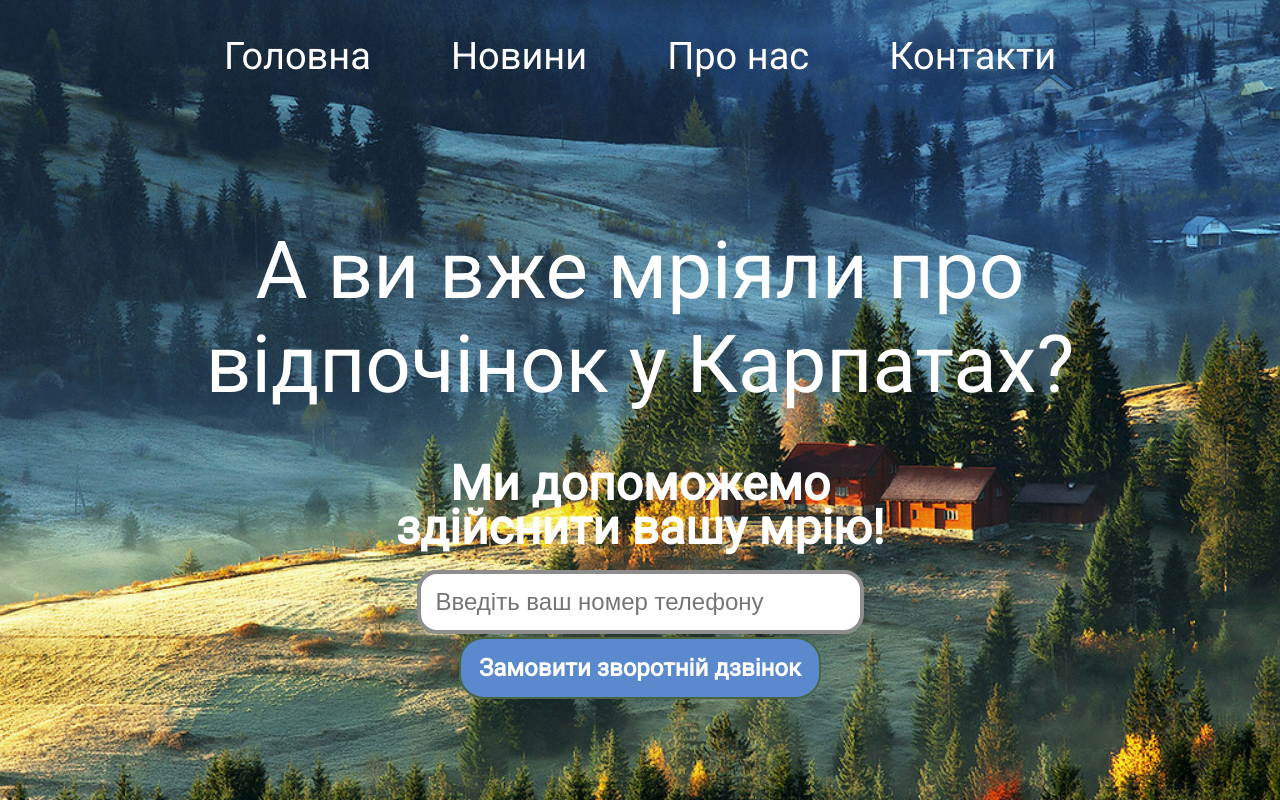
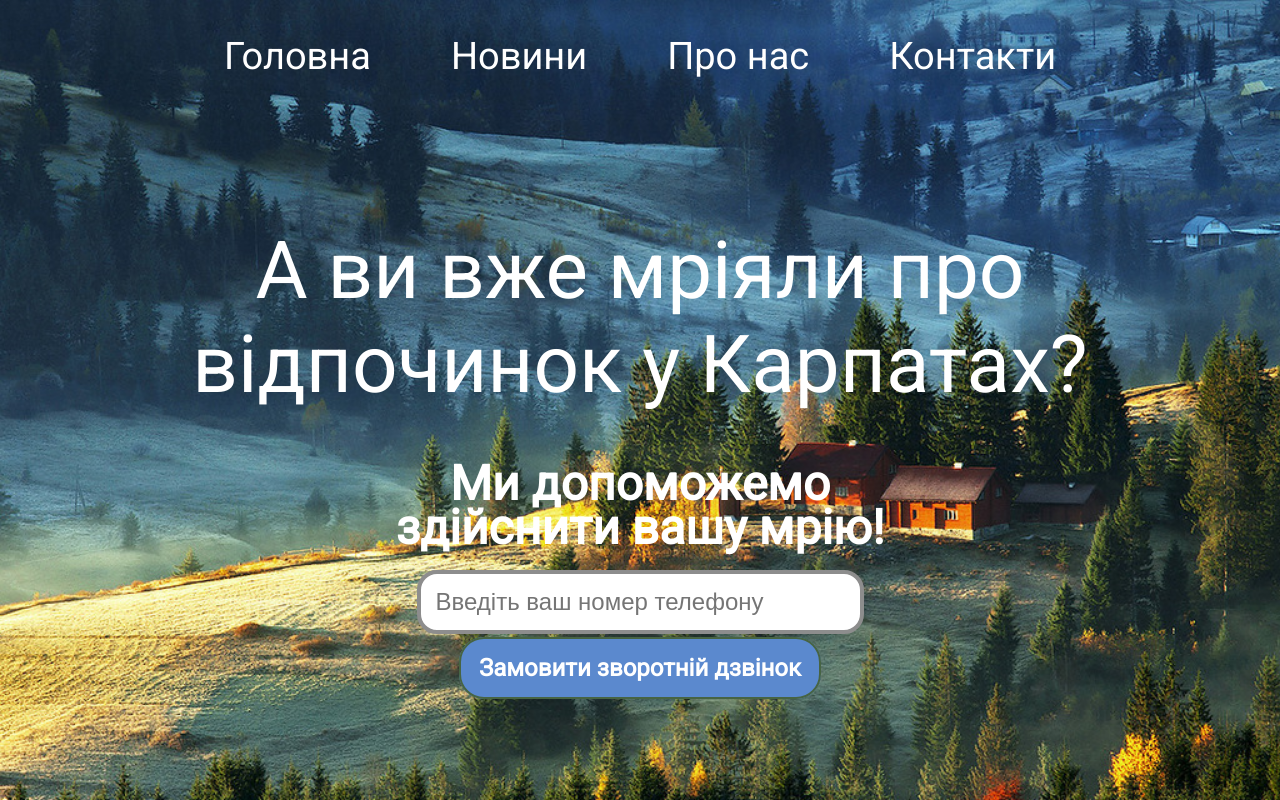
Before and after one commit to Mmmmmmaria/Mmmmmmaria.github.io, a plain HTML site: page index.html in a window 1280 px wide. Drawn offline with Linux system fonts and the light colour scheme.

Commit message:
Update index.html

```diff
--- a/index.html
+++ b/index.html
@@ -21,7 +21,7 @@
 </div>
 
 <div class="main">
-<div class="title">А ви вже мріяли про відпочінок у Карпатах?</div>
+<div class="title">А ви вже мріяли про відпочинок у Карпатах?</div>
 <div class="subtitle">Ми допоможемо здійснити вашу мрію!</div>
 <div class="forma">
 <form action="" method="">
```
